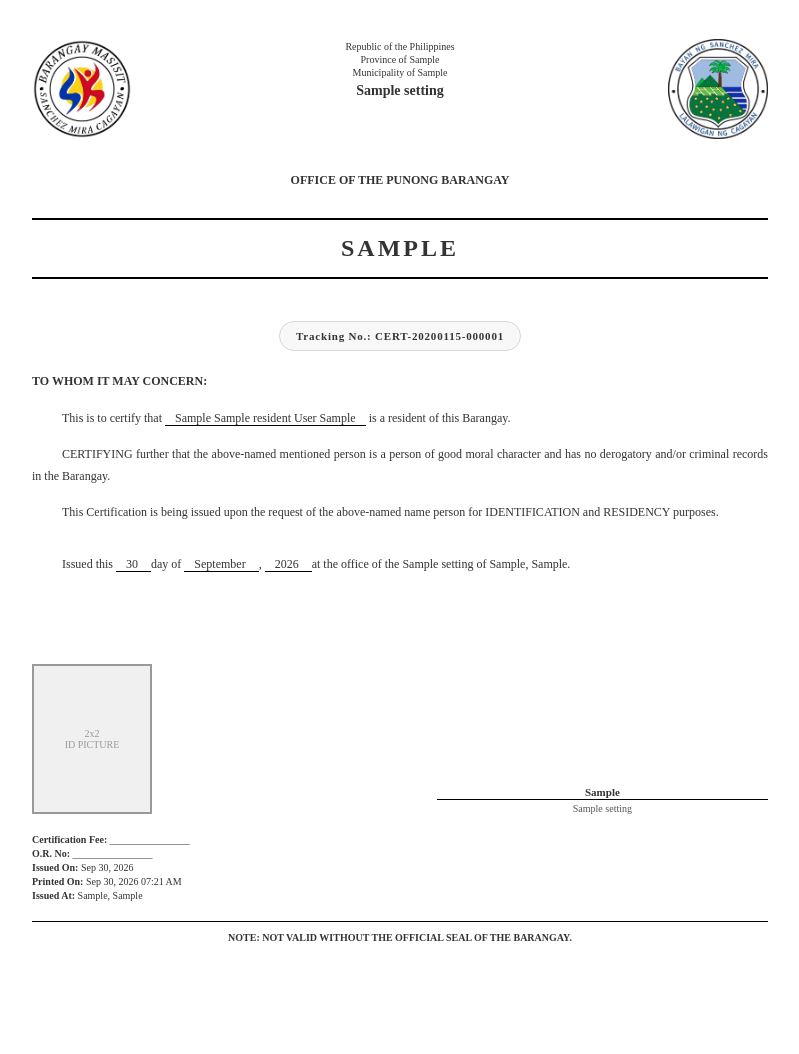
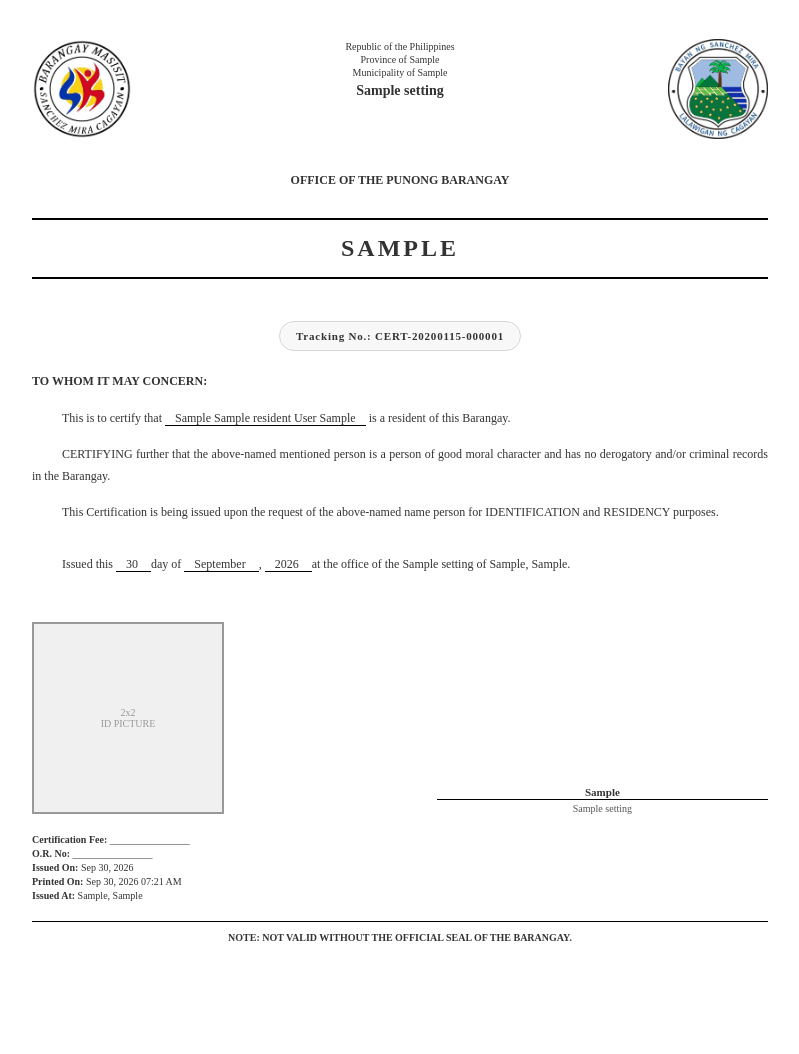
Before and after one commit to barangaymasisit-spec/BarangayMS, a PHP site: the page made by certificate_generate.php in a window 1280 px wide. Shown: the part 41-1095 px from the top of the page, without its empty margins (240-1039 px from the left). Run offline with PHP 8.4, Linux system fonts and the light colour scheme; the visitor is signed in with stand-in values (Sample User, id 1); tables that the repository leaves empty hold one stand-in row (values such as "Sample post").

Commit message:
Certificate: make the ID picture box a true 2x2 inches
Co-Authored-By: Claude Opus 5.5 <noreply@anthropic.com>

```diff
--- a/certificate_generate.php
+++ b/certificate_generate.php
@@ -294,8 +294,9 @@ $mailtoHref = $emailAddress !== '' ? 'mailto:' . rawurlencode($emailAddress) . '
         }
 
         .picture-placeholder {
-            width: 120px;
-            height: 150px;
+            box-sizing: border-box;
+            width: 2in;
+            height: 2in;
             border: 2px solid #999;
             display: flex;
             align-items: center;
```
